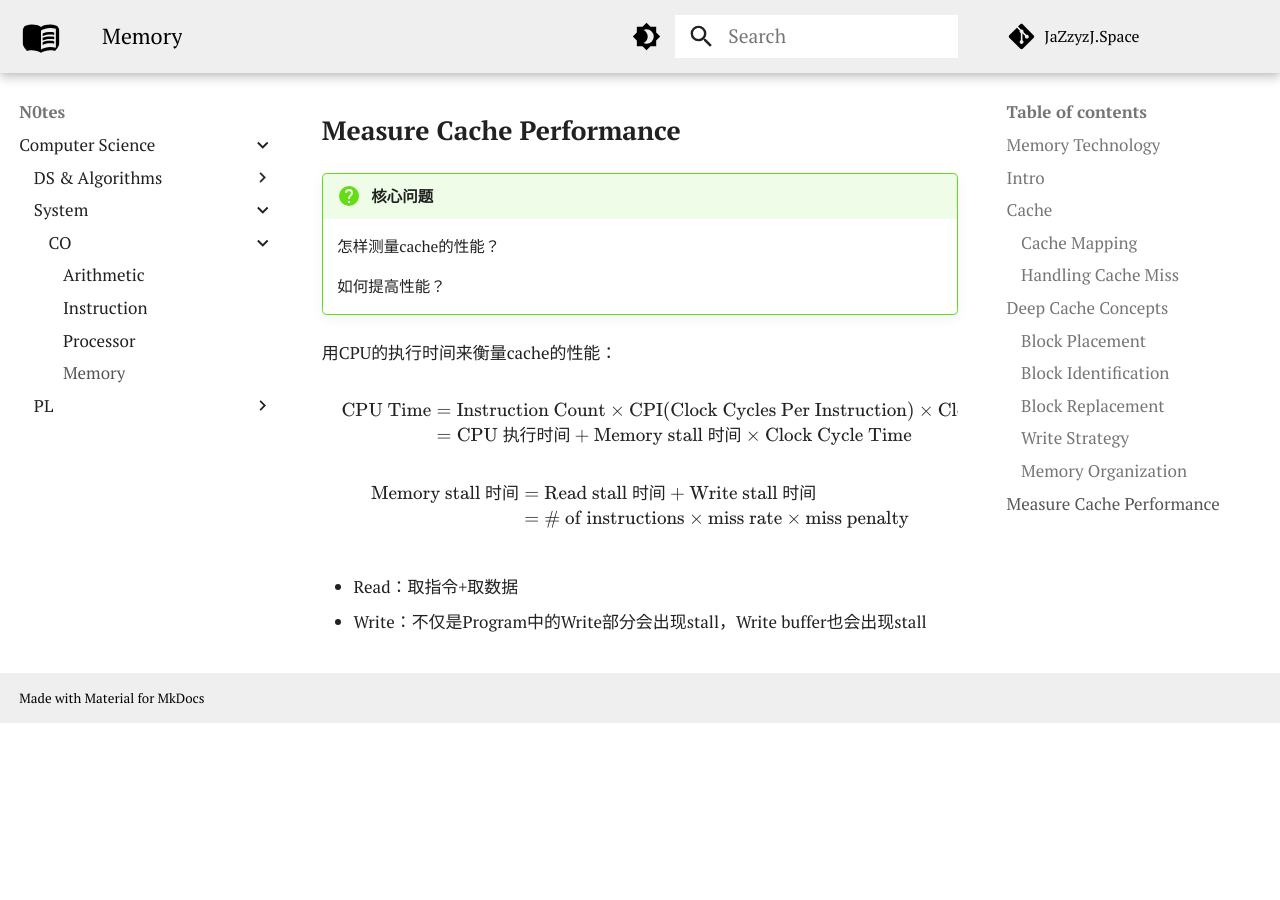
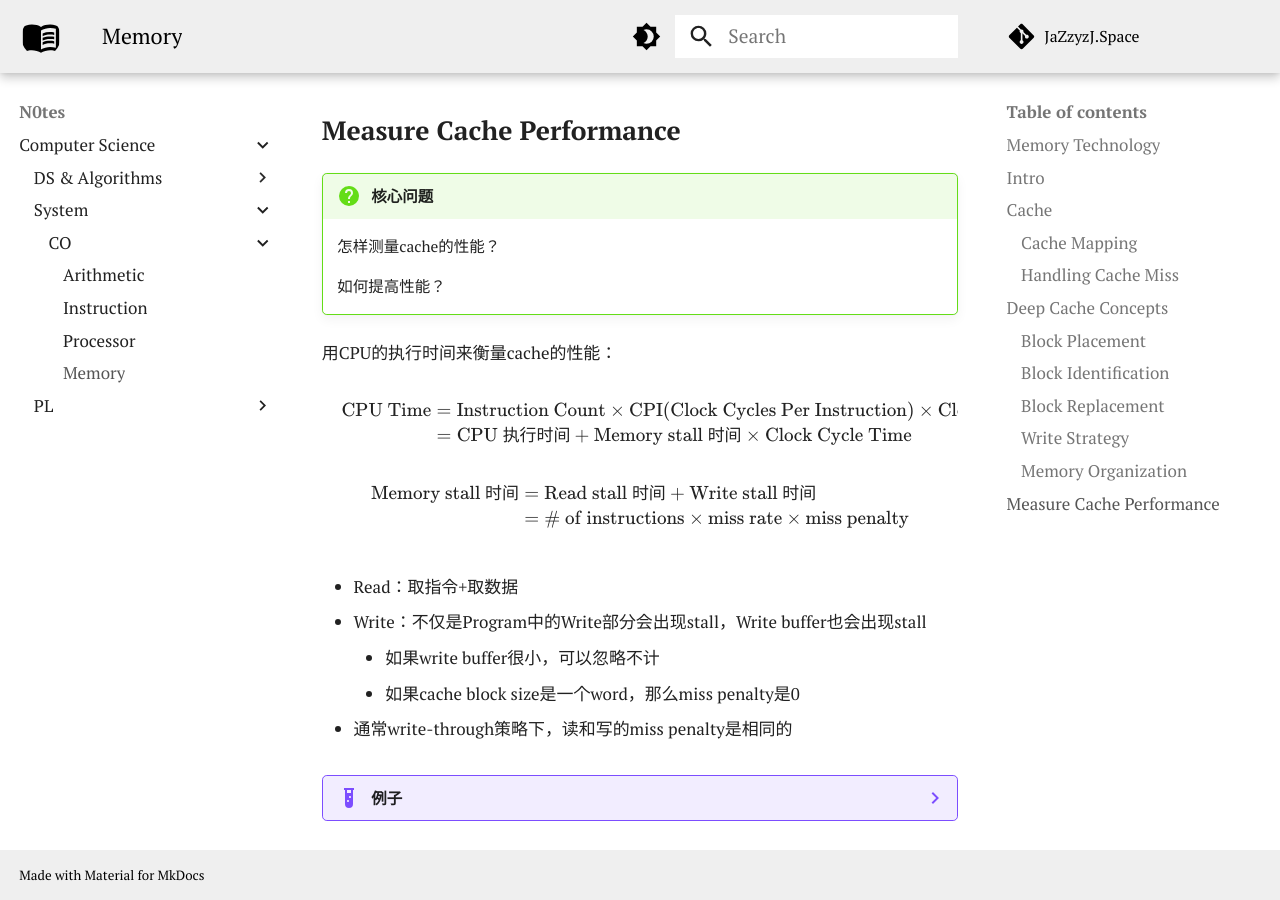
Before and after one commit to JazZyzJ/JazZyzJ.github.io, an MkDocs documentation site: the page built from docs/notes/cs/Sys/CO/memory.md, in a window 1280 px wide and 900 px high, scrolled down 10796 px. Built offline with MkDocs 1.6.1 and Material for MkDocs 9.7.7, drawn with Linux system fonts in a browser that asks for light colours; some web fonts are replaced; comment, search, counter and statistics services are not loaded; before the commit the page ends 11519 px from its top, so only the background shows below that.

Commit message:
finish: 12.23 processor

```diff
--- a/docs/notes/cs/Sys/CO/memory.md
+++ b/docs/notes/cs/Sys/CO/memory.md
@@ -418,3 +418,23 @@
 
 
 - Write：不仅是Program中的Write部分会出现stall，Write buffer也会出现stall
+
+    - 如果write buffer很小，可以忽略不计
+    - 如果cache block size是一个word，那么miss penalty是0
+
+- 通常write-through策略下，读和写的miss penalty是相同的
+
+
+??? example "例子"
+
+    <div align="center" >
+    <img src="/../../../../assets/pics/comem/mem-16.png" alt="mem-16" height="500px" width="500px">
+    </div>
+
+    所以加上penalty后的CPI就是2+3.44=5.44，与理想的CPI=2相比，比例是2.72
+
+    如果我们只对处理器优化，不优化内存结构，反而会增大这个比例：
+
+    <div align="center">
+    <img src="/../../../../assets/pics/comem/mem-17.png" alt="mem-17" height="500px" width="500px">
+    </div>
```
Also changed, not shown: docs/assets/pics/comem/mem-16.png (added), docs/assets/pics/comem/mem-17.png (added).
